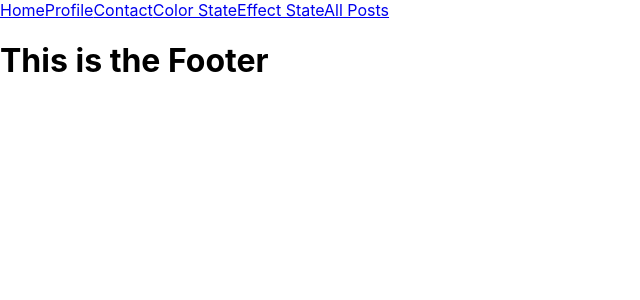
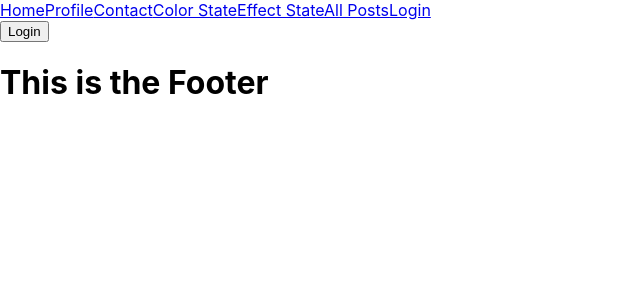
Before and after one commit to nnnabil/APWTB-react, a React (Create React App) app: page /login in a window 1280 px wide. Shown: the top 300 px of the page, without its empty margins (0-640 px from the left). Built offline with nearby package versions, Linux system fonts and the light colour scheme.

Commit message:
basic Auth checking

```diff
--- a/src/Components/Head.js
+++ b/src/Components/Head.js
@@ -9,6 +9,7 @@ const Head = () => {
             <Link to="/color">Color State</Link>
             <Link to="/effect">Effect State</Link>
             <Link to="/posts">All Posts</Link>
+            <Link to="/login">Login</Link>
 
         </div>
     )
--- /dev/null
+++ b/src/Components/Login.js
@@ -0,0 +1,25 @@
+import React, {useState, userEffect} from "react";
+import axios from "axios";
+
+const Login = ()=>{
+    let[token, setToken]= useState("");
+
+    const loginSubmit= ()=>{
+        var obj = {
+            "username": "user",
+            "password": "1234"
+        };
+        axios.post("http://127.0.0.1:8000/api/login",obj)
+        .then(resp=>{
+            console.log(resp.data);
+        }).catch(err=>{
+            console.log(err);
+        });
+
+
+    }
+    return(
+        <button onClick={loginSubmit}>Login</button>
+    )
+}
+export default Login;
--- a/src/index.js
+++ b/src/index.js
@@ -13,6 +13,7 @@ import ProductDetail from './Components/ProductDetail';
 import ColorState from './Components/ColorState';
 import EffectHookCheck from './Components/EffectHookCheck';
 import AllPosts from './Components/AllPosts';
+import Login from './Components/Login';
 
 ReactDOM.render(
   <React.StrictMode>
@@ -40,6 +41,10 @@ ReactDOM.render(
         <Route exact path="/posts">
           <AllPosts/>
         </Route>
+        <Route exact path="/login">
+          <Login/>
+        </Route>
+
 
       </Switch>
       <Foot/>
```
